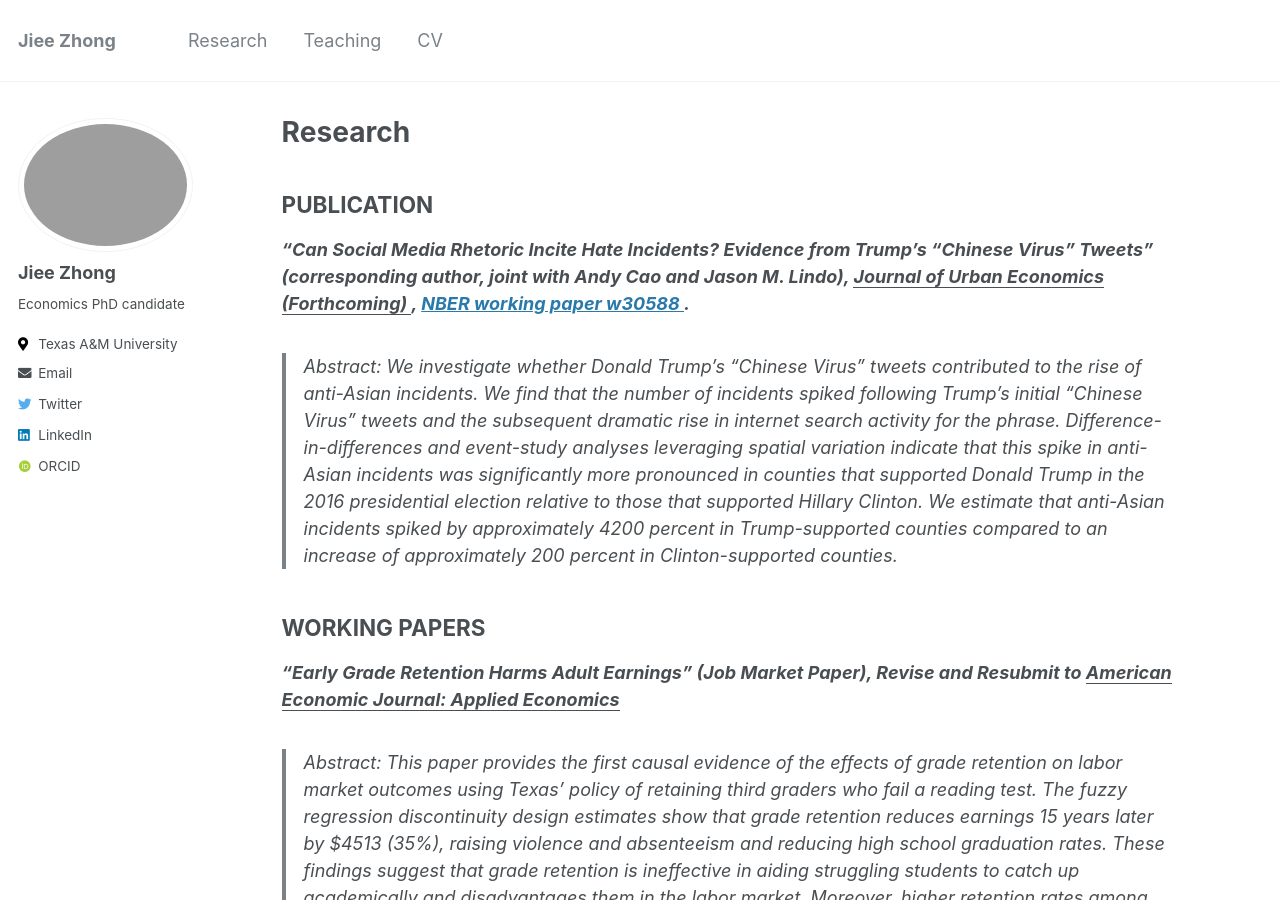
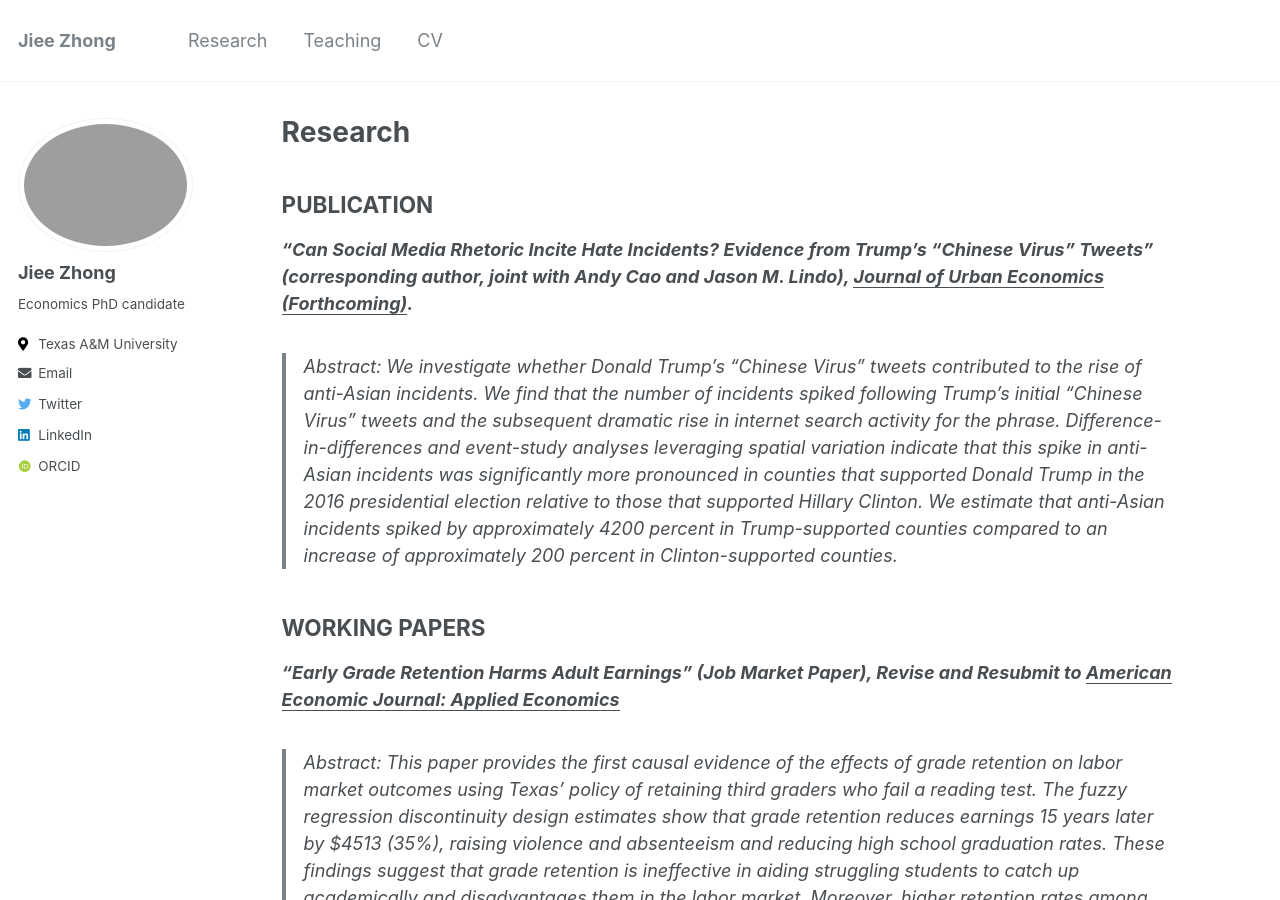
Before and after one commit to jieezhong/jieezhong.github.io, a Jekyll site: the page built from _pages/research.md, in a window 1280 px wide and 900 px high. Built offline with Jekyll 4.4.1, drawn with Linux system fonts in a browser that asks for light colours; some web fonts are replaced.

Commit message:
Update research.md

```diff
--- a/_pages/research.md
+++ b/_pages/research.md
@@ -7,7 +7,7 @@ author_profile: true
 ---
 ## PUBLICATION
 
-***"Can Social Media Rhetoric Incite Hate Incidents? Evidence from Trump's "Chinese Virus" Tweets" (corresponding author, joint with Andy Cao and Jason M. Lindo), <ins> Journal of Urban Economics (Forthcoming) </ins>, <a href="https://www.nber.org/papers/w30588"> NBER working paper w30588 </a>.***
+***"Can Social Media Rhetoric Incite Hate Incidents? Evidence from Trump's "Chinese Virus" Tweets" (corresponding author, joint with Andy Cao and Jason M. Lindo), <ins> Journal of Urban Economics (Forthcoming)</ins>.***
 
 > Abstract: We investigate whether Donald Trump's "Chinese Virus" tweets contributed to the rise of anti-Asian incidents. We find that the number of incidents spiked following Trump’s initial “Chinese Virus” tweets and the subsequent dramatic rise in internet search activity for the phrase. Difference-in-differences and event-study analyses leveraging spatial variation indicate that this spike in anti-Asian incidents was significantly more pronounced in counties that supported Donald Trump in the 2016 presidential election relative to those that supported Hillary Clinton. We estimate that anti-Asian incidents spiked by approximately 4200 percent in Trump-supported counties compared to an increase of approximately 200 percent in Clinton-supported counties.
 
```
